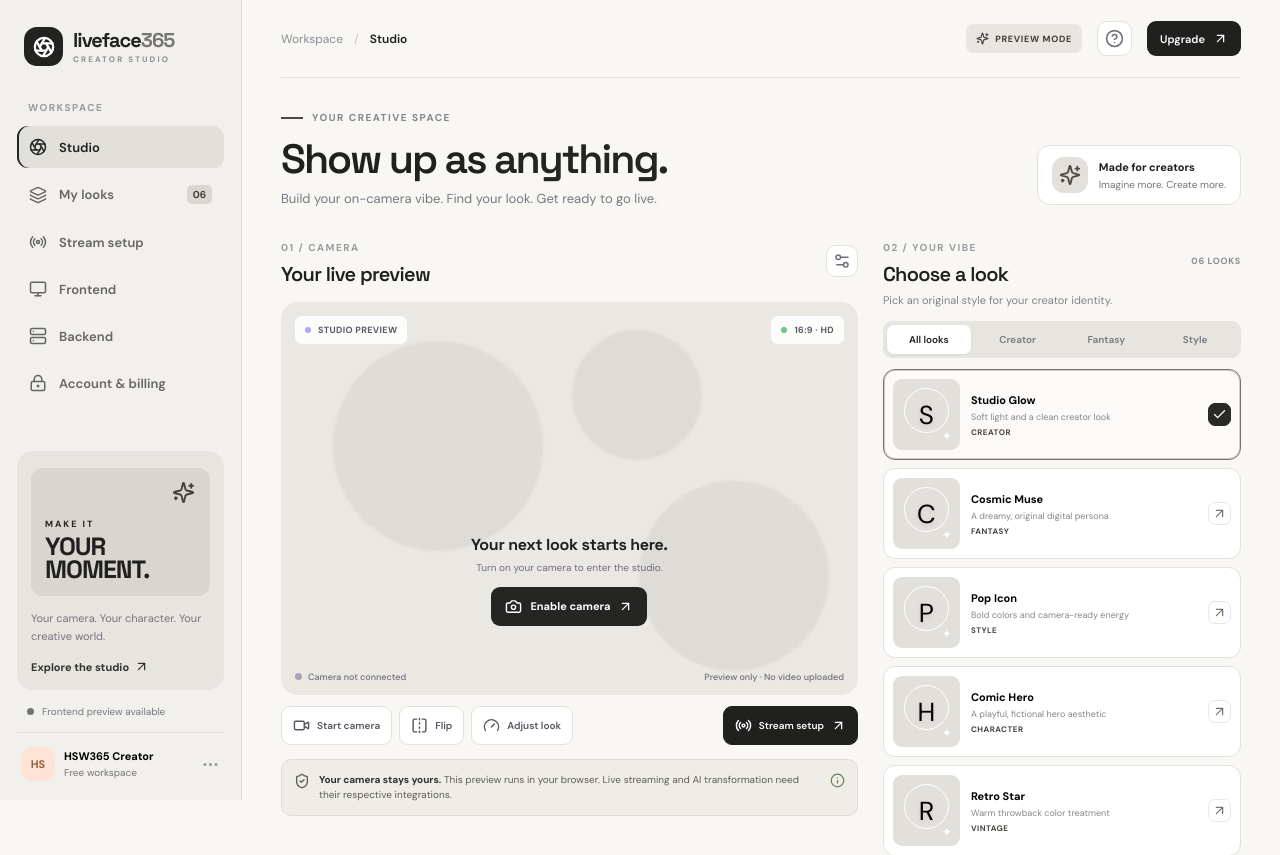
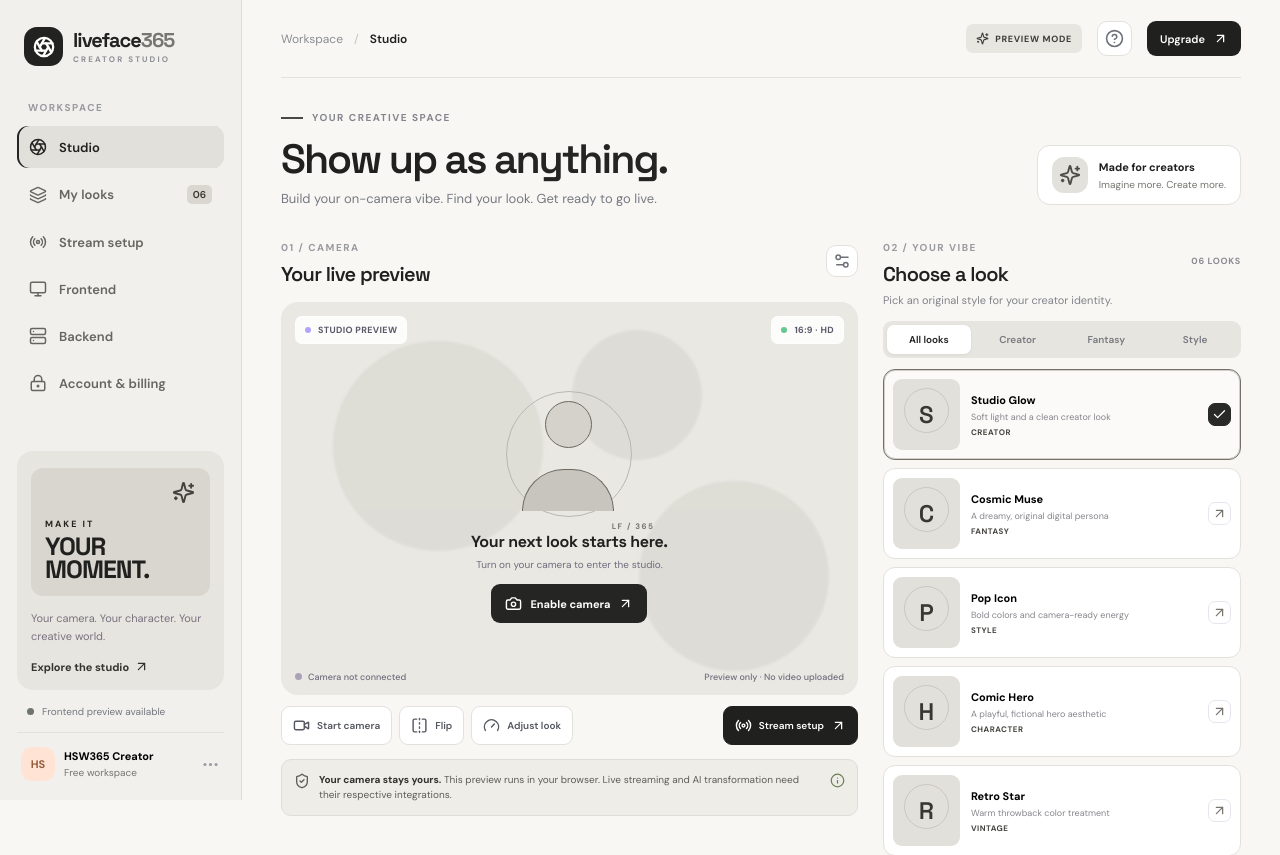
Before and after one commit to HSW365/liveface365, a React (Vite) app: page / in a window 1280 px wide. Shown: the top 855 px of the page. Built offline with nearby package versions, Linux system fonts and the light colour scheme.

Commit message:
Finish monochrome visual treatment

```diff
--- a/src/styles.css
+++ b/src/styles.css
@@ -127,3 +127,14 @@ button{cursor:pointer}
 .plans-heading .step-label{font-size:10px}
 @media(max-width:1050px){.backend-cards{grid-template-columns:repeat(2,minmax(0,1fr))}.system-intro{align-items:flex-start}.system-metrics article{padding:15px}}
 @media(max-width:650px){.systems-page{padding-top:24px}.system-intro{display:block;margin-bottom:22px}.system-intro h1{font-size:31px}.system-status{margin-top:17px}.system-hero{padding:16px;gap:12px;flex-wrap:wrap}.system-hero .status-tag{margin-left:60px}.system-metrics{grid-template-columns:1fr;gap:8px}.system-metrics article{padding:14px 16px}.system-metrics article strong{font-size:25px;margin:6px 0 2px}.system-table-head{padding:16px}.system-row{padding:14px 16px;gap:10px;align-items:flex-start}.system-row>span{font-size:8px;max-width:88px;text-align:right}.backend-warning{padding:16px}.backend-cards{grid-template-columns:1fr}.backend-card{min-height:160px}.backend-card h3{margin-top:15px}.build-row{padding:14px 16px}.plan-cards{grid-template-columns:1fr}.plan-cards article{padding:20px}.plan-cards article>p{min-height:0}.account-hero .status-tag{margin-left:60px}.topbar-actions{gap:7px}}
+
+/* Final art direction: monochrome marks, no decorative AI-style gradients */
+.look-emoji{font-family:'Space Grotesk',sans-serif;font-size:24px;font-weight:600;color:#383833;filter:none}
+.look-art-star{display:none}
+.look-art-orbit{border-color:#c9c7c0}
+.camera-illustration.minimal-portrait{width:190px;height:155px;display:grid;place-items:center;transform:none;margin:0}
+.minimal-portrait .portrait-frame-line{position:absolute;width:126px;height:126px;border:1px solid #b9b7af;border-radius:50%}
+.minimal-portrait .portrait-core{position:absolute;width:47px;height:47px;border:1px solid #6b6962;border-radius:50%;top:25px;left:71px;background:#d4d2cb}
+.minimal-portrait .portrait-base{position:absolute;width:92px;height:42px;border:1px solid #6b6962;border-bottom:0;border-radius:52px 52px 0 0;left:48px;bottom:20px;background:#c7c5be}
+.minimal-portrait:after{content:'LF / 365';position:absolute;bottom:0;right:10px;font-size:8px;letter-spacing:1.5px;color:#77756f;font-weight:700}
+@media(max-width:650px){.camera-illustration.minimal-portrait{transform:scale(.9);margin:0}}
```
